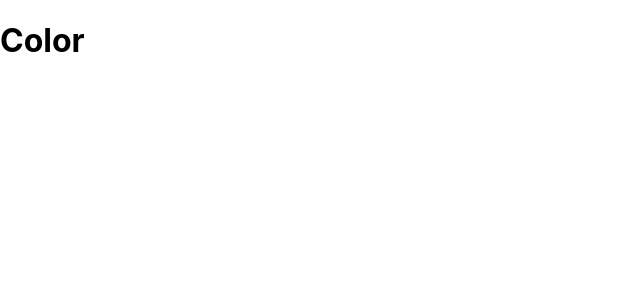
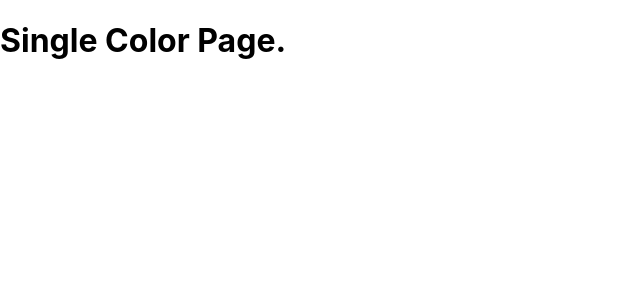
Before and after one commit to gustavo-camello/color_app, a React (Create React App) app: page /palette/flat-ui-colors-american/americanriver in a window 1280 px wide. Shown: the top 300 px of the page, without its empty margins (0-640 px from the left). Built offline with nearby package versions, Linux system fonts and the light colour scheme.

Commit message:
add functionality to more buttom

```diff
--- a/src/App.js
+++ b/src/App.js
@@ -4,6 +4,7 @@
 import Palette from './Palette';
 import PaletteList from './PaletteList';
 import seedColors from './seedColors';
+import SingleColorPalette from './SingleColorPalette';
 import { generatePalette} from './colorHelpers';
 
 class App extends Component {
@@ -21,7 +22,7 @@
         <Switch>
           <Route exact path="/" render={(routeProps) => <PaletteList palettes={seedColors} {...routeProps}/>} />
           <Route exact path="/palette/:id" render={(routeProps) => <Palette palette={generatePalette(this.findPalette(routeProps.match.params.id))}/>}/>
-          <Route exact path="/palette/:paletteId/:colorId" render={() => <h1>Color</h1>}/>
+          <Route exact path="/palette/:paletteId/:colorId" render={() => <SingleColorPalette />}/>
         </Switch>
       //  <div>
       //   <Palette palette={generatePalette(seedColors[4])}/>
--- a/src/ColorBox.js
+++ b/src/ColorBox.js
@@ -21,7 +21,7 @@
     }
 
     render () {
-        const {name, background} = this.props;
+        const {name, background, id, paletteId} = this.props;
         const {copied} = this.state;
         return (
             <CopyToClipBoard text={background} onCopy={this.changeCopystate}>
@@ -40,7 +40,7 @@
                         </div>
                         <button className="copy-button">Copy</button>
                     </div>
-                    <Link to='/' onClick={e => e.stopPropagation()}>
+                    <Link to={`/palette/${paletteId}/${id}`} onClick={e => e.stopPropagation()}>
                         <span className="see-more">More</span>
                     </Link>
 
--- a/src/Palette.js
+++ b/src/Palette.js
@@ -24,10 +24,10 @@
     }
 
     render () {
-        const { colors, paletteName, emoji } = this.props.palette;
+        const { colors, paletteName, emoji, id } = this.props.palette;
         const { level, format } = this.state;
         const colorBoxes = colors[level].map(color => (
-            <ColorBox background={color[format]} name={color.name} key={color.id} />
+            <ColorBox background={color[format]} name={color.name} key={color.id} id={color.id} paletteId={id} />
         ));
 
         return (
--- /dev/null
+++ b/src/SingleColorPalette.js
@@ -0,0 +1,13 @@
+import React, {Component} from 'react';
+
+class SingleColorPalette extends Component {
+    render () {
+        return (
+            <div>
+                <h1>Single Color Page.</h1>
+            </div>
+        )
+    }
+}
+
+export default SingleColorPalette;
```
